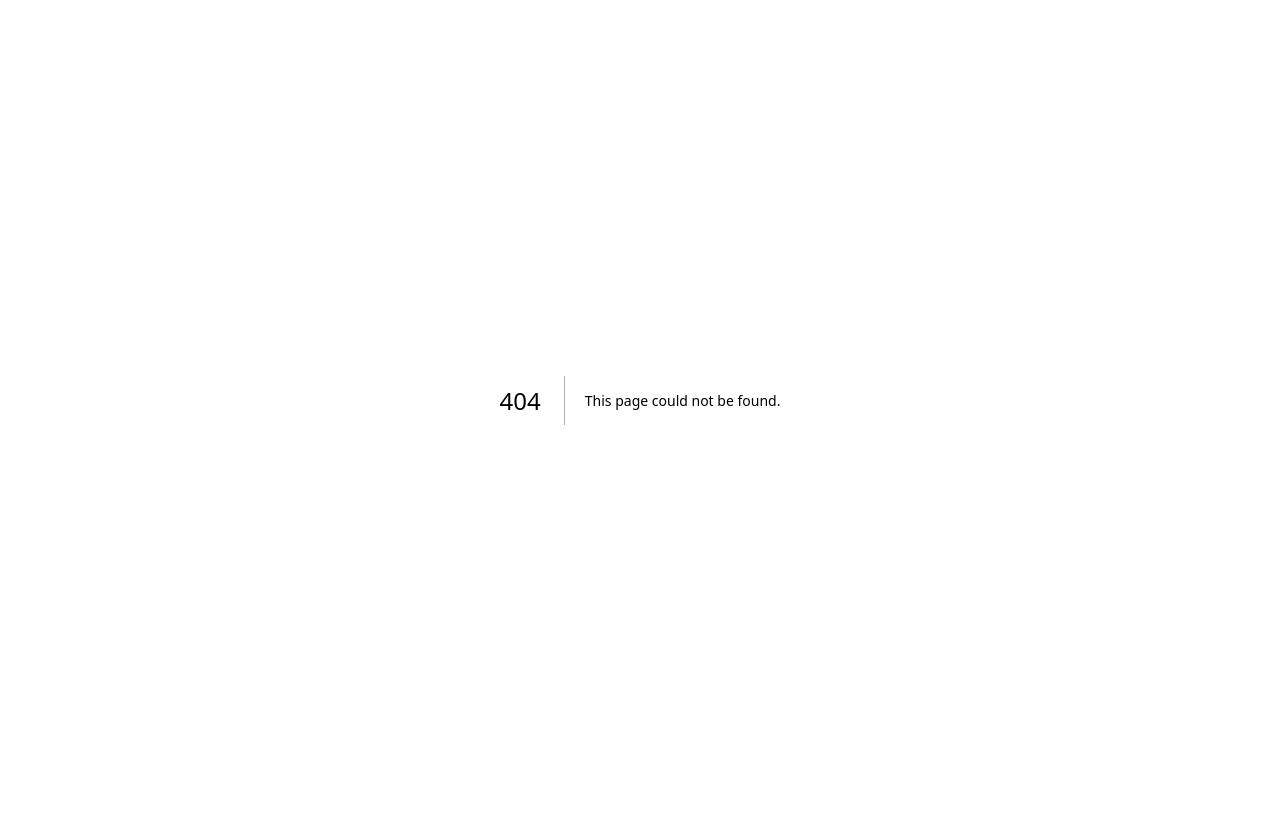
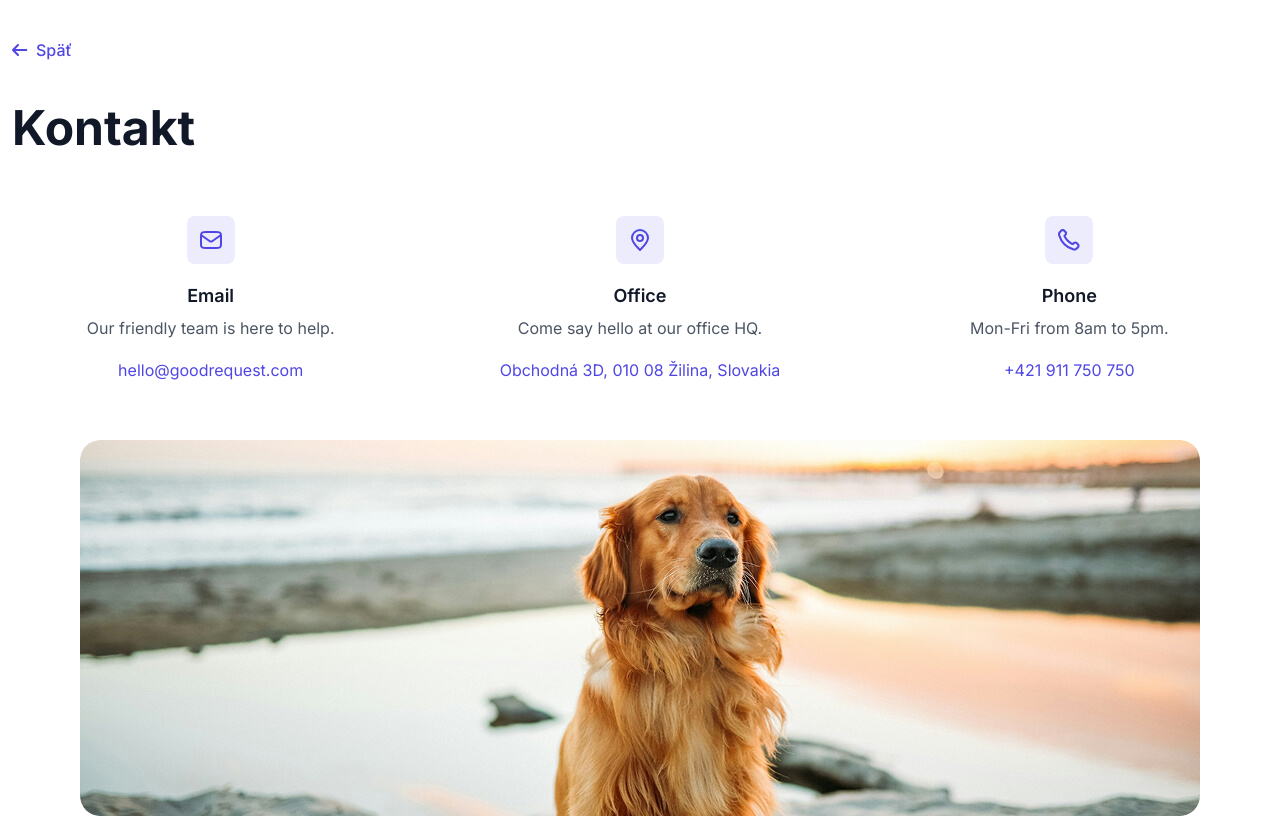
Before and after one commit to peterkomar1337/goodrequest-fe, a Next.js app: page /kontakt in a window 1280 px wide. Before the commit this address had no page. Shown: the top 818 px of the page. Built offline with nearby package versions, Linux system fonts and the light colour scheme.

Commit message:
feat/contact page, project page changes

```diff
--- /dev/null
+++ b/src/app/(content)/kontakt/page.module.scss
@@ -0,0 +1,84 @@
+@use "../../../styles/variables" as *;
+@use "../../../styles/typography" as *;
+
+.page {
+  display: flex;
+  flex-direction: column;
+  gap: 40px;
+}
+
+.title {
+  @include heading-lead-1;
+}
+
+.cards {
+  display: grid;
+  grid-template-columns: repeat(3, 1fr);
+  gap: 32px;
+  list-style: none;
+  padding: 20px 0;
+
+  @media (max-width: $screen-tablet-max) {
+    grid-template-columns: repeat(2, 1fr);
+    gap: 40px;
+  }
+
+  @media (max-width: $screen-mobile-max) {
+    grid-template-columns: 1fr;
+  }
+}
+
+.card {
+  display: flex;
+  flex-direction: column;
+  align-items: center;
+  gap: 10px;
+  text-align: center;
+}
+
+.iconBox {
+  display: flex;
+  align-items: center;
+  justify-content: center;
+  width: 48px;
+  height: 48px;
+  margin-bottom: 10px;
+  background: rgba($primary, 10%);
+  border-radius: $radius-md;
+  color: $primary;
+
+  svg {
+    width: 22px;
+    height: 22px;
+  }
+}
+
+.cardTitle {
+  @include heading-lead-2;
+}
+
+.cardText {
+  @include lead-3;
+
+  margin-bottom: 12px;
+  color: $tertiary;
+}
+
+.cardLink {
+  @include lead-3;
+
+  color: $primary;
+  transition: opacity 0.15s ease;
+
+  &:hover {
+    opacity: 0.7;
+  }
+}
+
+.image {
+  width: 100%;
+  max-width: 1120px;
+  height: auto;
+  margin-inline: auto;
+  border-radius: $radius-xl;
+}
--- /dev/null
+++ b/src/app/(content)/kontakt/page.tsx
@@ -0,0 +1,119 @@
+import type { Metadata } from "next";
+import Image from "next/image";
+import { ReactNode } from "react";
+import { BackLink } from "@/components/BackLink/BackLink";
+import styles from "./page.module.scss";
+
+export const metadata: Metadata = {
+  title: "Kontakt | Nadácia Good Boy",
+  description:
+    "Napíšte nám, zavolajte alebo sa zastavte v našej kancelárii v Žiline.",
+};
+
+const MailIcon = (
+  <svg viewBox="0 0 22 18" fill="none" aria-hidden="true" focusable="false">
+    <path
+      d="M1 4L9.16492 9.71544C9.82609 10.1783 10.1567 10.4097 10.5163 10.4993C10.8339 10.5785 11.1661 10.5785 11.4837 10.4993C11.8433 10.4097 12.1739 10.1783 12.8351 9.71544L21 4M5.8 17H16.2C17.8802 17 18.7202 17 19.362 16.673C19.9265 16.3854 20.3854 15.9265 20.673 15.362C21 14.7202 21 13.8802 21 12.2V5.8C21 4.11984 21 3.27976 20.673 2.63803C20.3854 2.07354 19.9265 1.6146 19.362 1.32698C18.7202 1 17.8802 1 16.2 1H5.8C4.11984 1 3.27976 1 2.63803 1.32698C2.07354 1.6146 1.6146 2.07354 1.32698 2.63803C1 3.27976 1 4.11984 1 5.8V12.2C1 13.8802 1 14.7202 1.32698 15.362C1.6146 15.9265 2.07354 16.3854 2.63803 16.673C3.27976 17 4.11984 17 5.8 17Z"
+      stroke="currentColor"
+      strokeWidth="2"
+      strokeLinecap="round"
+      strokeLinejoin="round"
+    />
+  </svg>
+);
+
+const PinIcon = (
+  <svg viewBox="0 0 18 22" fill="none" aria-hidden="true" focusable="false">
+    <path
+      d="M9 12C10.6569 12 12 10.6569 12 9C12 7.34315 10.6569 6 9 6C7.34315 6 6 7.34315 6 9C6 10.6569 7.34315 12 9 12Z"
+      stroke="currentColor"
+      strokeWidth="2"
+      strokeLinecap="round"
+      strokeLinejoin="round"
+    />
+    <path
+      d="M9 21C13 17 17 13.4183 17 9C17 4.58172 13.4183 1 9 1C4.58172 1 1 4.58172 1 9C1 13.4183 5 17 9 21Z"
+      stroke="currentColor"
+      strokeWidth="2"
+      strokeLinecap="round"
+      strokeLinejoin="round"
+    />
+  </svg>
+);
+
+const PhoneIcon = (
+  <svg viewBox="0 0 21 21" fill="none" aria-hidden="true" focusable="false">
+    <path
+      d="M6.45059 7.29866C7.14659 8.74828 8.09537 10.1069 9.29695 11.3085C10.4985 12.5101 11.8572 13.4589 13.3068 14.1549C13.4315 14.2147 13.4938 14.2447 13.5727 14.2677C13.8531 14.3494 14.1973 14.2907 14.4348 14.1207C14.5016 14.0728 14.5587 14.0157 14.673 13.9014C15.0226 13.5518 15.1975 13.377 15.3732 13.2627C16.0361 12.8317 16.8907 12.8317 17.5536 13.2627C17.7294 13.377 17.9042 13.5518 18.2538 13.9014L18.4486 14.0962C18.9801 14.6277 19.2458 14.8934 19.3902 15.1788C19.6772 15.7463 19.6772 16.4166 19.3902 16.9842C19.2458 17.2695 18.9801 17.5353 18.4486 18.0667L18.291 18.2243C17.7614 18.754 17.4966 19.0188 17.1365 19.221C16.737 19.4455 16.1165 19.6068 15.6583 19.6054C15.2454 19.6042 14.9632 19.5241 14.3987 19.3639C11.3653 18.5029 8.50295 16.8785 6.11497 14.4905C3.72699 12.1025 2.10252 9.24014 1.24155 6.20675C1.08134 5.6423 1.00124 5.36008 1.00001 4.94713C0.998645 4.48891 1.16001 3.86842 1.38443 3.46891C1.58668 3.10888 1.85149 2.84407 2.38111 2.31445L2.53874 2.15681C3.07019 1.62537 3.33591 1.35965 3.62129 1.2153C4.18885 0.928232 4.85912 0.928232 5.42668 1.2153C5.71206 1.35965 5.97778 1.62537 6.50922 2.15681L6.70409 2.35168C7.0537 2.70129 7.2285 2.87609 7.34279 3.05187C7.77378 3.71476 7.77378 4.56934 7.34278 5.23223C7.2285 5.40801 7.0537 5.58281 6.70409 5.93242C6.58978 6.04673 6.53262 6.10388 6.48478 6.1707C6.31477 6.40813 6.25607 6.75239 6.33779 7.03274C6.36079 7.11163 6.39072 7.17397 6.45059 7.29866Z"
+      stroke="currentColor"
+      strokeWidth="2"
+      strokeLinecap="round"
+      strokeLinejoin="round"
+    />
+  </svg>
+);
+
+type ContactCard = {
+  icon: ReactNode;
+  title: string;
+  description: string;
+  href: string;
+  label: string;
+};
+
+const CONTACTS: ContactCard[] = [
+  {
+    icon: MailIcon,
+    title: "Email",
+    description: "Our friendly team is here to help.",
+    href: "mailto:hello@goodrequest.com",
+    label: "hello@goodrequest.com",
+  },
+  {
+    icon: PinIcon,
+    title: "Office",
+    description: "Come say hello at our office HQ.",
+    href: "https://maps.google.com/?q=Obchodná+3D,+010+08+Žilina",
+    label: "Obchodná 3D, 010 08 Žilina, Slovakia",
+  },
+  {
+    icon: PhoneIcon,
+    title: "Phone",
+    description: "Mon-Fri from 8am to 5pm.",
+    href: "tel:+421911750750",
+    label: "+421 911 750 750",
+  },
+];
+
+export default function ContactPage() {
+  return (
+    <section className={styles.page}>
+      <BackLink />
+
+      <h1 className={styles.title}>Kontakt</h1>
+
+      <ul className={styles.cards}>
+        {CONTACTS.map((contact) => (
+          <li className={styles.card} key={contact.title}>
+            <span className={styles.iconBox}>{contact.icon}</span>
+            <h2 className={styles.cardTitle}>{contact.title}</h2>
+            <p className={styles.cardText}>{contact.description}</p>
+            <a className={styles.cardLink} href={contact.href}>
+              {contact.label}
+            </a>
+          </li>
+        ))}
+      </ul>
+
+      <Image
+        className={styles.image}
+        src="/images/contact-dog.jpg"
+        alt=""
+        width={1120}
+        height={376}
+        sizes="(max-width: 1199px) 100vw, 1120px"
+        priority
+      />
+    </section>
+  );
+}
--- a/src/app/(content)/layout.module.scss
+++ b/src/app/(content)/layout.module.scss
@@ -15,11 +15,7 @@
   display: flex;
   flex: 1;
   flex-direction: column;
-  gap: 64px;
-
-  @media (max-width: $screen-tablet-max) {
-    gap: 40px;
-  }
+  gap: 40px;
 }
 
 .footerWrapper {
--- a/src/app/(content)/o-projekte/page.module.scss
+++ b/src/app/(content)/o-projekte/page.module.scss
@@ -4,7 +4,7 @@
 .page {
   display: flex;
   flex-direction: column;
-  gap: 32px;
+  gap: 40px;
 }
 
 .title {
--- a/src/app/(content)/o-projekte/page.tsx
+++ b/src/app/(content)/o-projekte/page.tsx
@@ -11,7 +11,7 @@ export const metadata: Metadata = {
 
 export default function AboutPage() {
   return (
-    <article className={styles.page}>
+    <section className={styles.page}>
       <BackLink />
 
       <h1 className={styles.title}>O projekte</h1>
@@ -40,6 +40,6 @@ export default function AboutPage() {
         adopciou chlpatého priateľa. Spoločne môžeme vytvoriť lepšiu budúcnosť
         pre psy v Žiline.
       </p>
-    </article>
+    </section>
   );
 }
```
Also changed, not shown: public/images/contact-dog.jpg (added), 1 other file (tests, documents, lock files or other folders).
